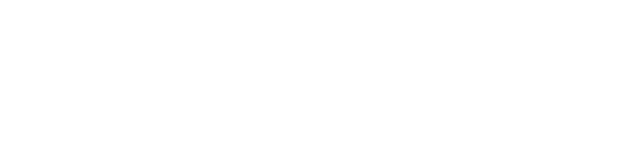
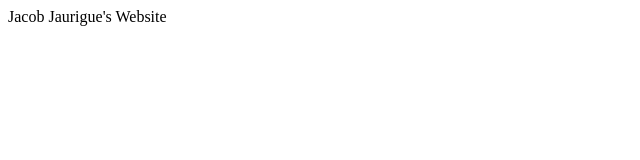
Before and after one commit to WVCS/index-jacobxj, a plain HTML site: page index.html in a window 1280 px wide. Shown: the whole page, without its empty margins (0-640 px from the left). Drawn offline with Linux system fonts and the light colour scheme.

Commit message:
Added Text to Test

```diff
--- a/index.html
+++ b/index.html
@@ -1,6 +1,6 @@
 <html>
 
-
+  <p> Jacob Jaurigue's Website </p>
 
 
 
```
